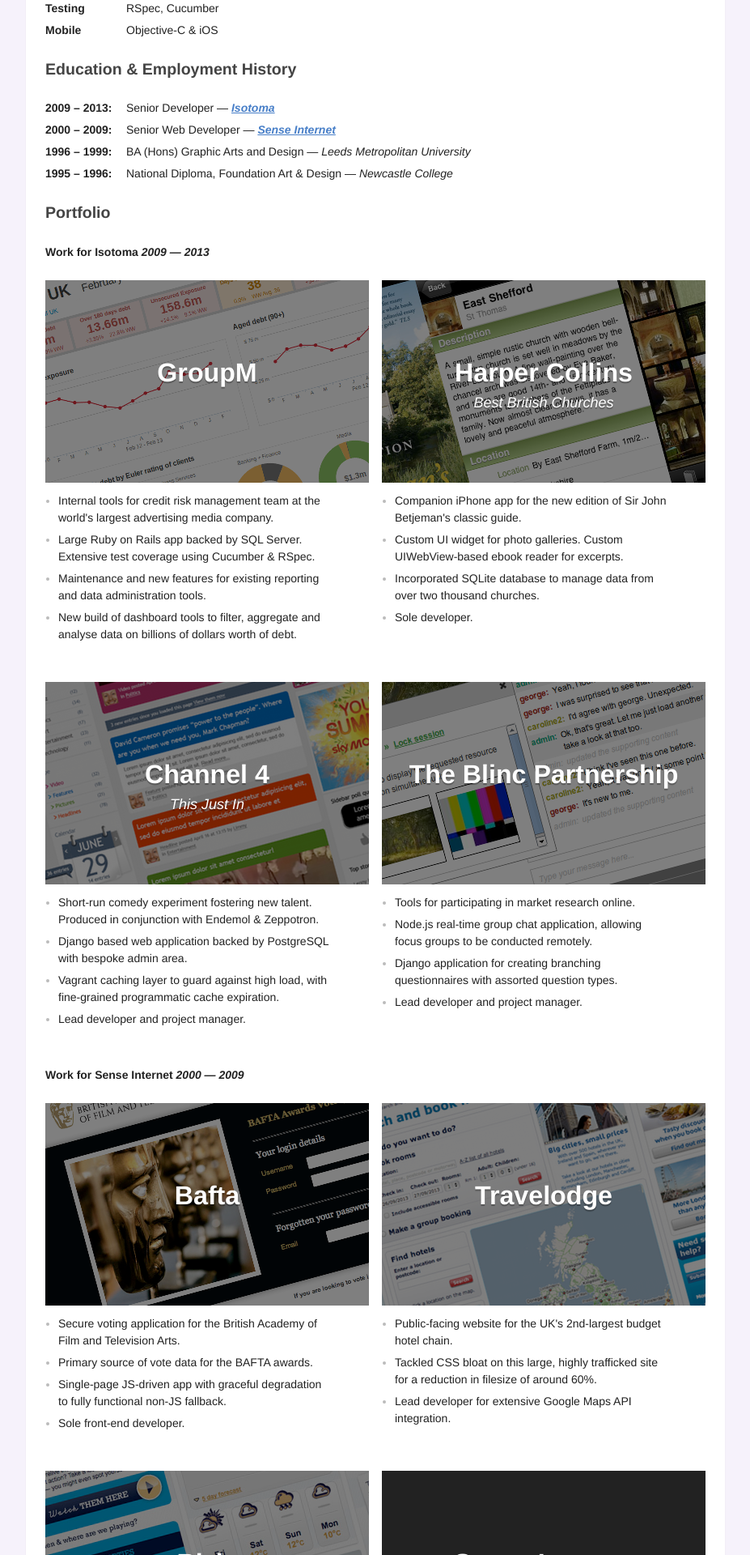
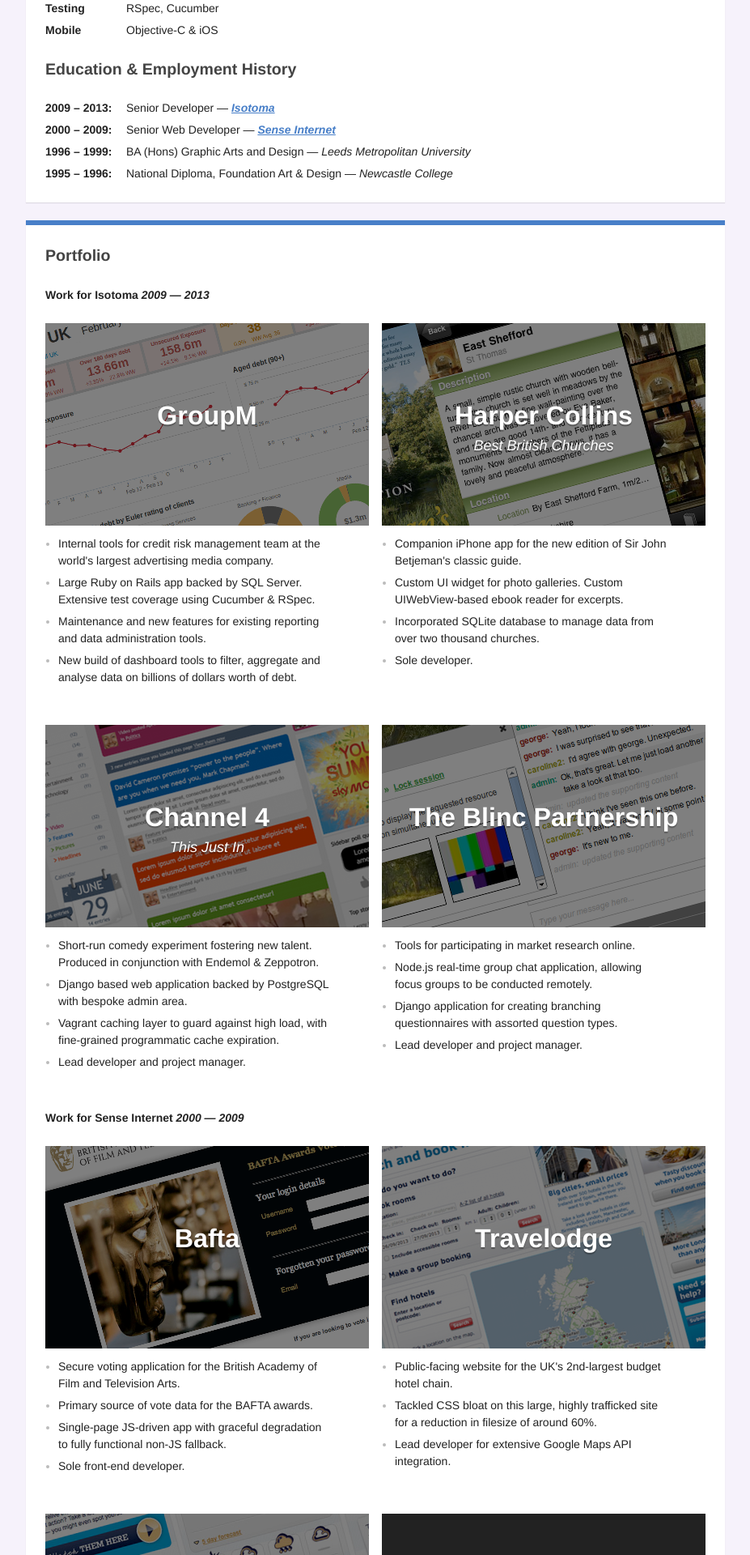
Before and after one commit to mtarbit/mtarbit.github.io, a Jekyll site: the page built from cv/index.html, in a window 1280 px wide. Shown: the part 741-2661 px from the top of the page at 81% size, without its empty margins (176-1103 px from the left). Built offline with Jekyll 4.4.1, drawn with Linux system fonts in a browser that asks for light colours.

Commit message:
Visually separate CV sections.

```diff
--- a/cv/index.html
+++ b/cv/index.html
@@ -101,7 +101,9 @@
                 <dd>National Diploma, Foundation Art &amp; Design &mdash; <em>Newcastle College</em></dd>
             </dl>
         </div>
+    </div>
 
+    <div class="box box-section">
         <div class="cv-section">
             <h3>Portfolio</h3>
 
```
